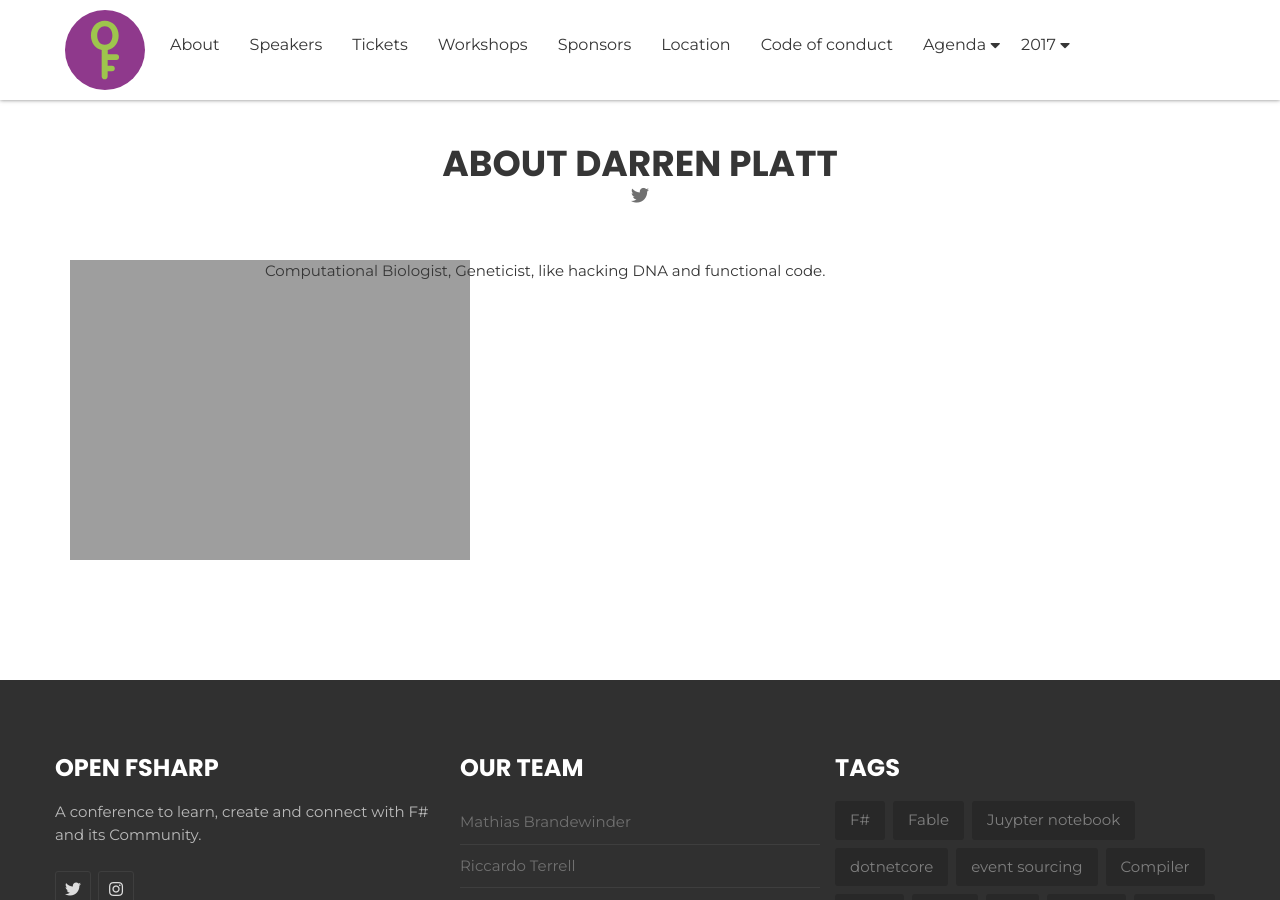
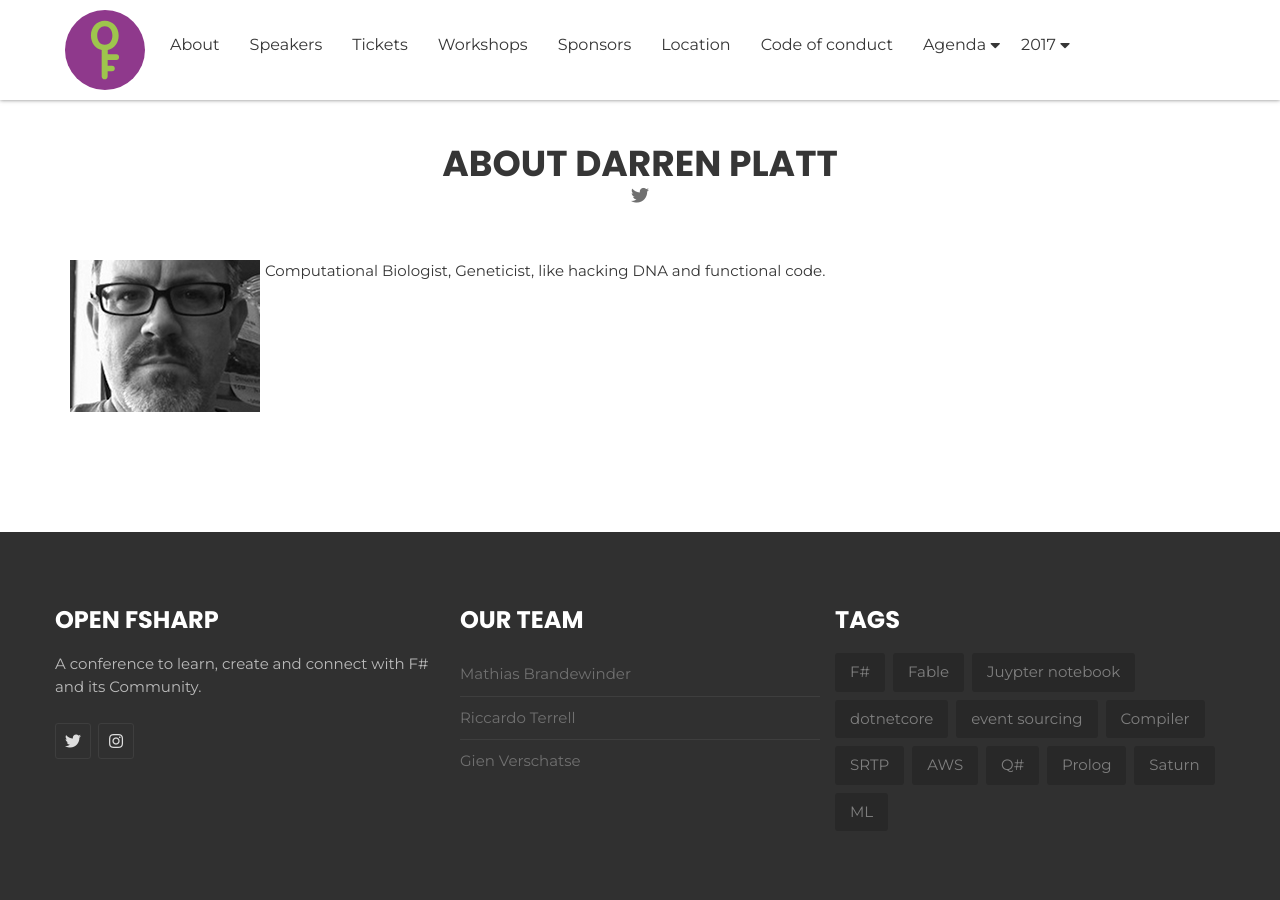
Before and after one commit to open-fsharp/open-fsharp.github.io, a Jekyll site: the page built from speakers/darren-platt.md, in a window 1280 px wide and 900 px high, scrolled down 650 px. Built offline with Jekyll 4.4.1, drawn with Linux system fonts in a browser that asks for light colours; nearby versions of some CDN libraries; comment, search, counter and statistics services are not loaded.

Commit message:
fix photo darren platt

```diff
--- a/speakers/darren-platt.md
+++ b/speakers/darren-platt.md
@@ -30,7 +30,7 @@ category: Engineering life
             </div>
             <div class="row">
                 <div class="col-md-2">
-                    <img src="{{ site.baseurl }}public/assets/speakers/2018/darren-platt.jpg" alt="Darren Platt" />
+                    <img src="{{ site.baseurl }}public/assets/speakers/2018/darren-platt.png" alt="Darren Platt" />
                 </div>
                 <div class="col-md-10">
                     Computational Biologist, Geneticist, like hacking DNA and functional code.
```
